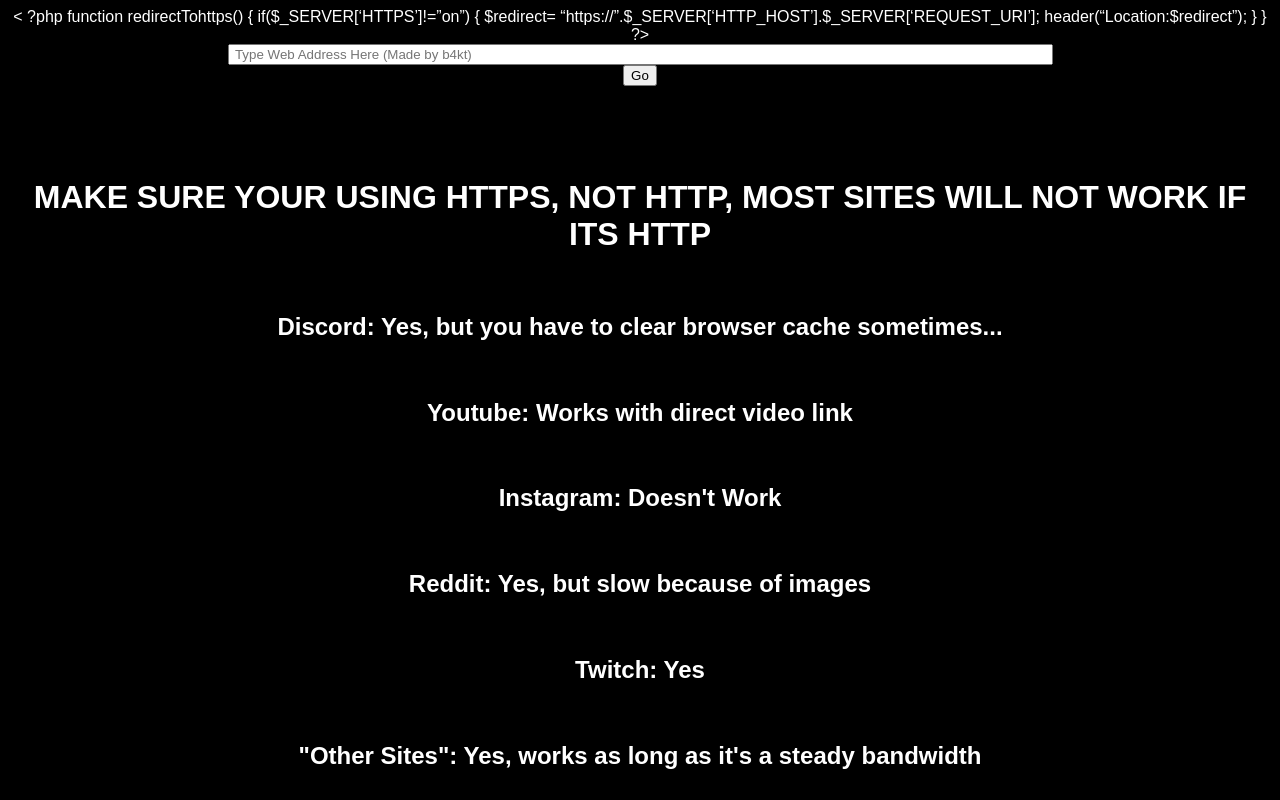
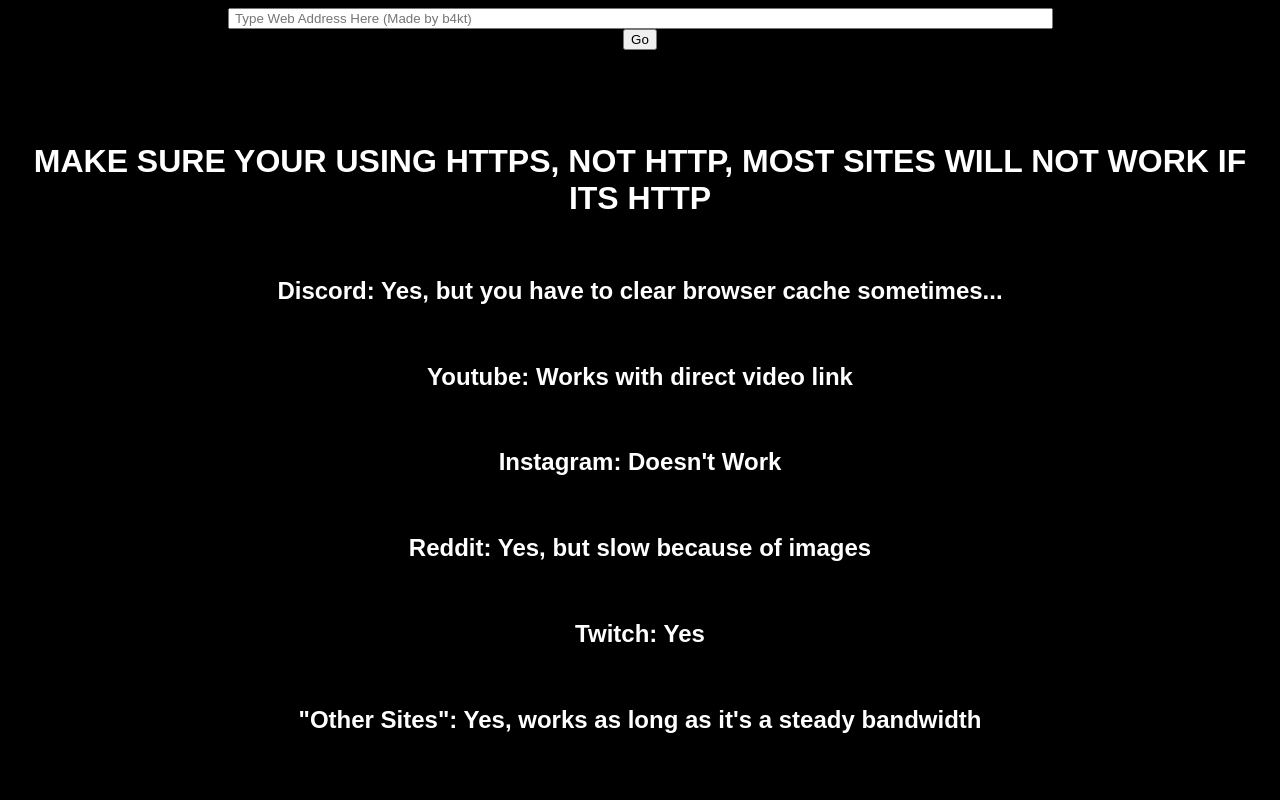
Before and after one commit to b4kt/ap, a website: page demo/index.html in a window 1280 px wide. Drawn offline with Linux system fonts and the light colour scheme.

Commit message:
Update index.html

```diff
--- a/demo/index.html
+++ b/demo/index.html
@@ -14,18 +14,7 @@
 		</style>
 	</head>
 	<body>
-		< ?php
-
-function redirectTohttps() {
-
-if($_SERVER[‘HTTPS’]!=”on”) {
-
-$redirect= “https://”.$_SERVER[‘HTTP_HOST’].$_SERVER[‘REQUEST_URI’];
-
-header(“Location:$redirect”); } }
-
-?>
-		<script>
+	<script>
 			$(function() {
     $(window).on('resize', function resize()  {
         $(window).off('resize', resize);
```
